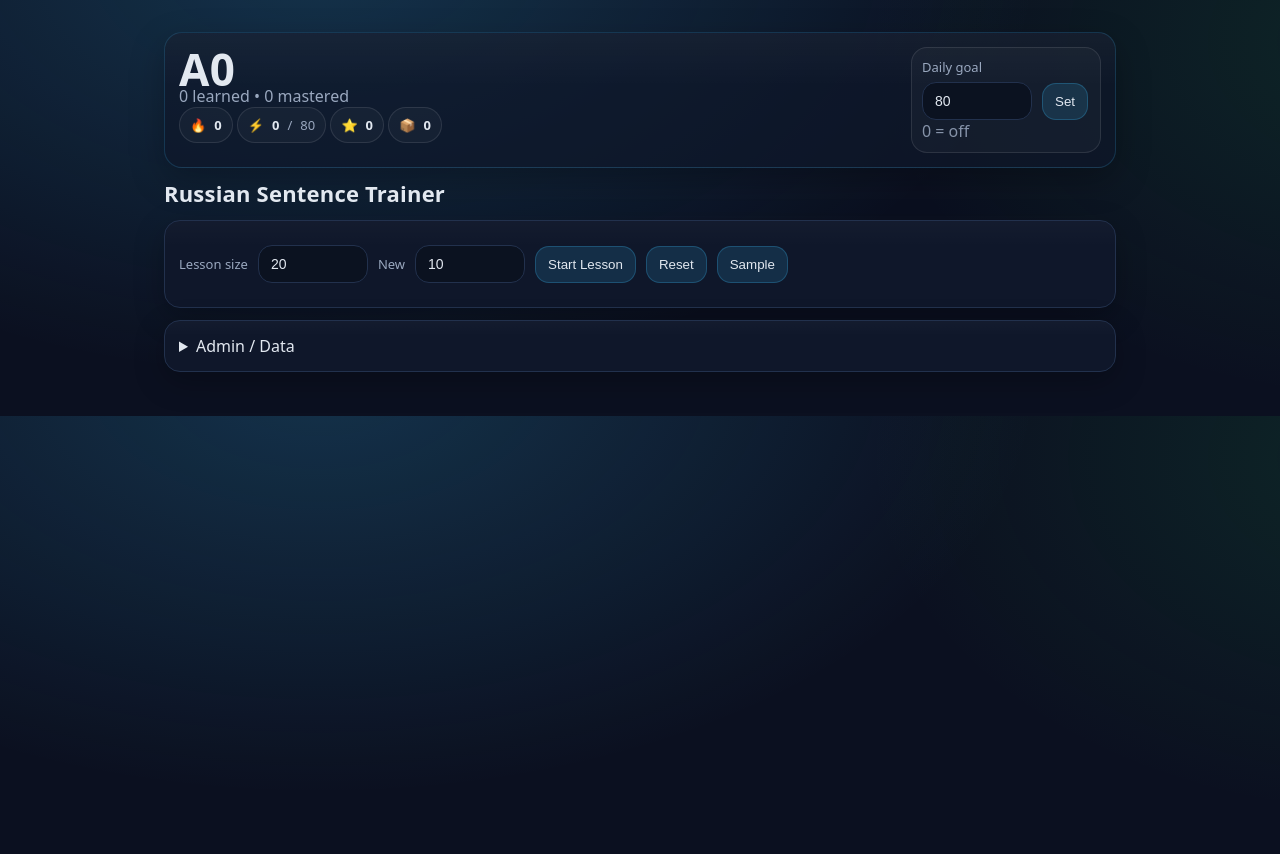
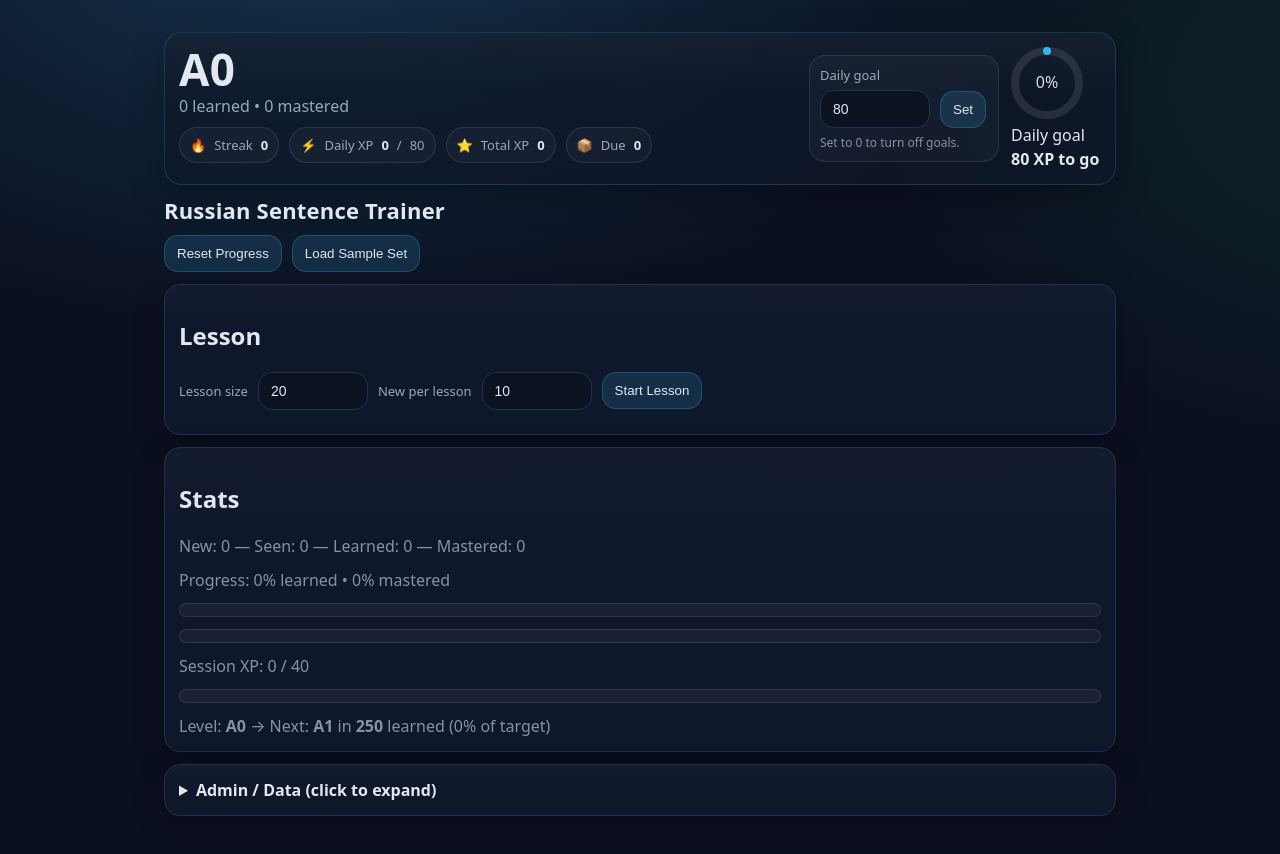
Before and after one commit to amandaizzy1/Amandas-Russian-App, a plain HTML site: page index.html in a window 1280 px wide. Before the commit the page ends 800 px from the top, so only its background shows below. Drawn offline with Linux system fonts and the light colour scheme.

Commit message:
Update index.html

```diff
--- a/index.html
+++ b/index.html
@@ -2,60 +2,63 @@
 <html lang="en">
   <head>
     <meta charset="UTF-8" />
-  <meta name="viewport" content="width=device-width, initial-scale=1.0"/>
-  <title>Russian Trainer</title>
-  <link rel="stylesheet" href="style.css"/>
+    <meta name="viewport" content="width=device-width, initial-scale=1.0" />
+    <title>Russian Sentence Trainer</title>
+    <link rel="stylesheet" href="style.css" />
   </head>
-
   <body>
     <div class="wrap">
-
-  <!-- ===== TOP HUD ===== -->
+      <!-- Top HUD -->
       <div class="hud">
-    <div>
+        <div class="hudLeft">
           <div id="hudLevel" class="hudLevel">A0</div>
           <div id="hudSub" class="hudSub">0 learned • 0 mastered</div>
 
-      <div class="hudRow">
-        <div class="pill">🔥 <b id="hudStreak">0</b></div>
-        <div class="pill">⚡ <b id="hudDailyXP">0</b>/<span id="hudDailyGoal">80</span></div>
-        <div class="pill">⭐ <b id="hudTotalXP">0</b></div>
-        <div class="pill">📦 <b id="hudDue">0</b></div>
+          <div class="hudPills">
+            <div class="pill"><span>🔥</span> Streak <b id="hudStreak">0</b></div>
+            <div class="pill"><span>⚡</span> Daily XP <b id="hudDailyXP">0</b> / <span id="hudDailyGoal">80</span></div>
+            <div class="pill"><span>⭐</span> Total XP <b id="hudTotalXP">0</b></div>
+            <div class="pill"><span>📦</span> Due <b id="hudDue">0</b></div>
           </div>
         </div>
 
+        <div class="hudRight">
           <div class="goalBox">
             <div class="goalLabel">Daily goal</div>
             <div class="goalRow">
-        <input id="dailyGoalInput" type="number" value="80"/>
+              <input id="dailyGoalInput" type="number" min="0" step="5" value="80" />
               <button id="btnSetGoal">Set</button>
             </div>
-      <div class="muted small">0 = off</div>
+            <div class="goalHint muted">Set to 0 to turn off goals.</div>
+          </div>
+
+          <div class="ringHolder" id="dailyRingHolder"></div>
         </div>
       </div>
 
       <h1>Russian Sentence Trainer</h1>
 
-  <!-- ===== LESSON ===== -->
+      <div class="row">
+        <button id="btnReset">Reset Progress</button>
+        <button id="btnLoadSample">Load Sample Set</button>
+      </div>
+
       <div class="card">
+        <h2>Lesson</h2>
         <div class="row">
           <label>Lesson size</label>
-      <input id="lessonSize" type="number" value="20"/>
-
-      <label>New</label>
-      <input id="newPerLesson" type="number" value="10"/>
-
+          <input id="lessonSize" type="number" min="5" max="50" value="20" />
+          <label>New per lesson</label>
+          <input id="newPerLesson" type="number" min="0" max="50" value="10" />
           <button id="btnStart">Start Lesson</button>
-      <button id="btnReset">Reset</button>
-      <button id="btnLoadSample">Sample</button>
         </div>
 
         <div id="lessonStatus" class="muted"></div>
 
-    <div id="promptArea" class="hidden">
-      <div id="promptEn" class="prompt"></div>
+        <div id="promptArea" class="promptArea hidden">
+          <div class="promptEn" id="promptEn"></div>
 
-      <div id="answerLine" class="answer"></div>
+          <div class="answerLine" id="answerLine"></div>
 
           <div class="row">
             <button id="btnUndo">Undo</button>
@@ -63,29 +66,37 @@
             <button id="btnSubmit">Submit</button>
           </div>
 
-      <div id="bank" class="bank"></div>
+          <h3>Word bank</h3>
+          <div class="bank" id="bank"></div>
 
           <div id="feedback" class="feedback"></div>
-
           <div class="row">
             <button id="btnNext">Next</button>
-        <button id="btnSpeak">🔊</button>
+            <button id="btnSpeak">Play Russian Audio</button>
           </div>
         </div>
       </div>
 
-  <!-- ===== ADMIN / DATA (HIDDEN) ===== -->
+      <div class="card">
+        <h2>Stats</h2>
+        <div id="stats"></div>
+      </div>
+
+      <!-- Hidden by default -->
       <details class="card">
-    <summary>Admin / Data</summary>
+        <summary class="summary">Admin / Data (click to expand)</summary>
 
-    <textarea id="dataInput" rows="10"></textarea>
+        <p class="muted" style="margin-top:10px">
+          Paste lines like: English = Russian. This is hidden so it doesn’t clutter your learning screen.
+        </p>
+
+        <textarea id="dataInput" rows="10" spellcheck="false"></textarea>
 
         <div class="row">
           <button id="btnImport">Import Sentences</button>
           <span id="importStatus"></span>
         </div>
       </details>
-
     </div>
 
     <script src="script.js"></script>
```
Lines whose indentation alone changed are shown as unchanged.
